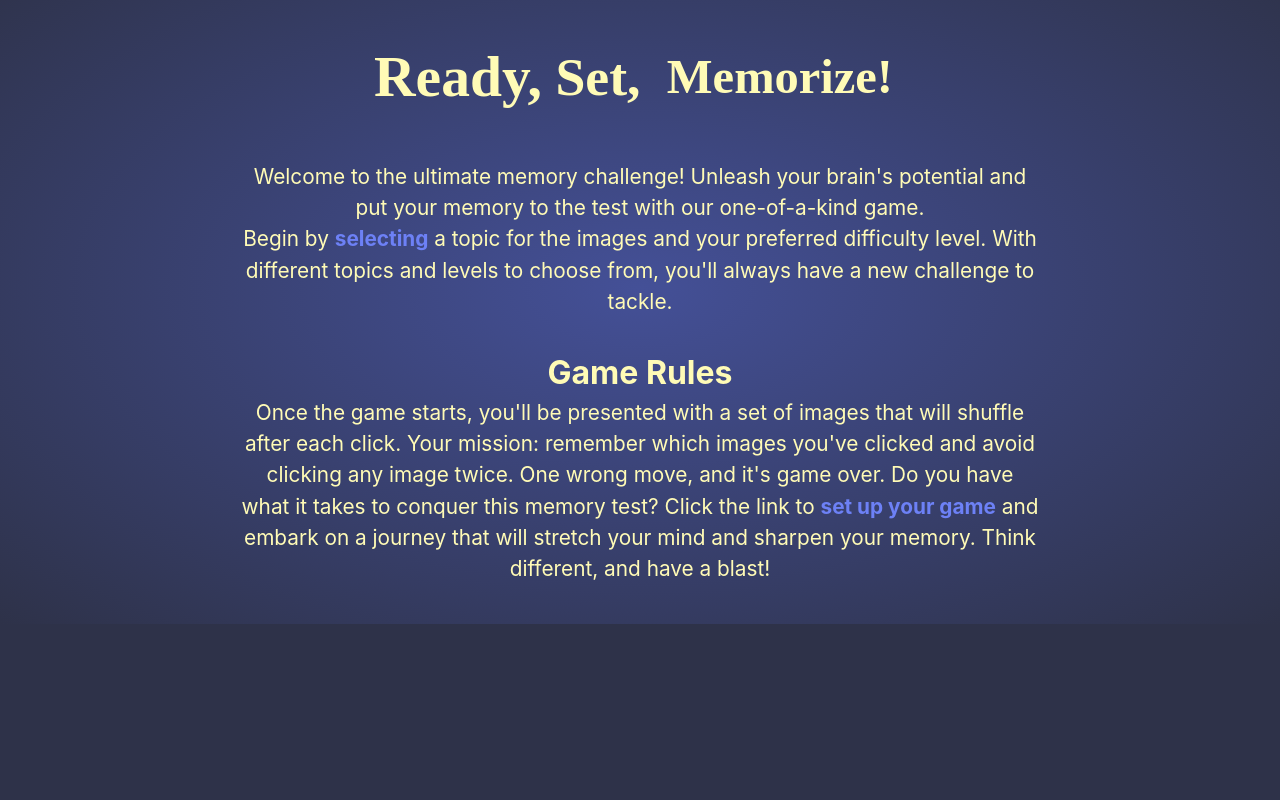
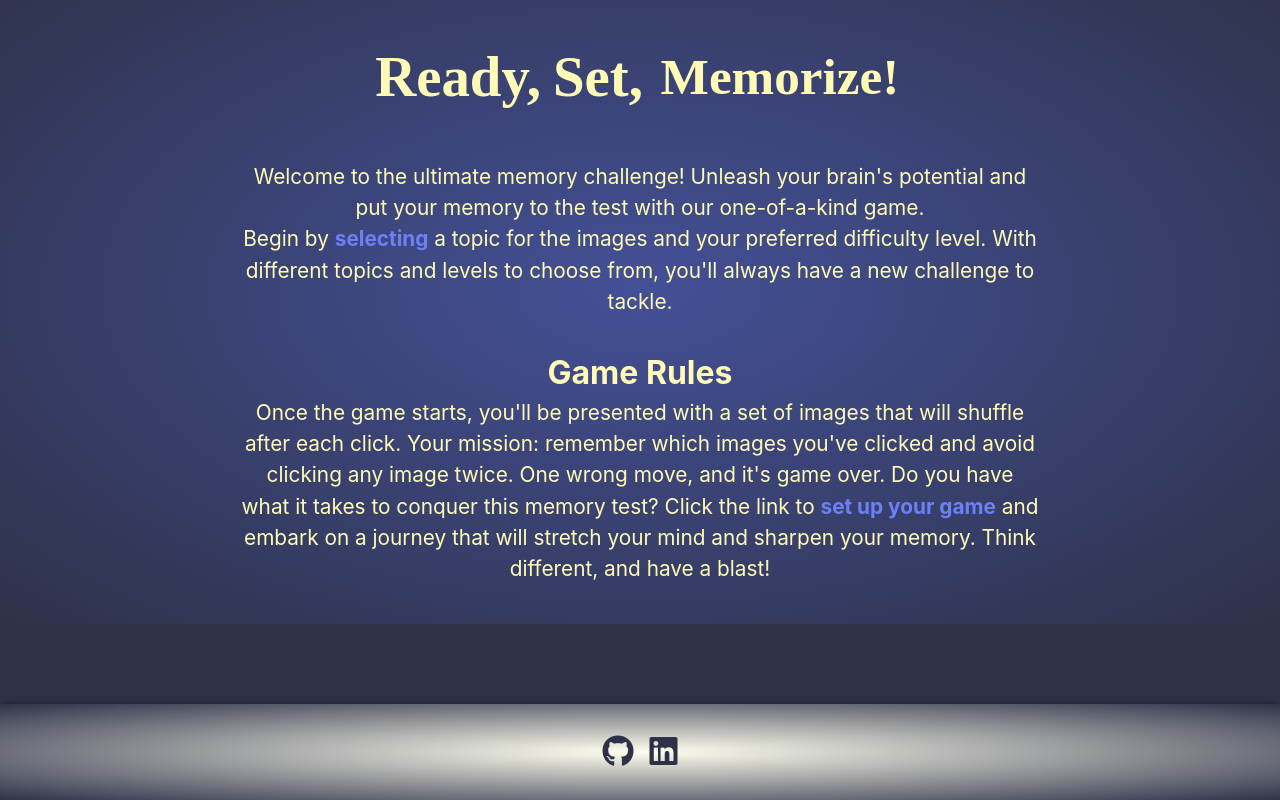
Before and after one commit to PivtoranisV/project-memory-game, a React (Vite) app: page / in a window 1280 px wide. Shown: the part 287-1087 px from the top of the page. Before the commit the page ends 911 px from the top, so only its background shows below. Built offline with nearby package versions, Linux system fonts and the light colour scheme; the HTML template or start-up script is replaced by a standard one; a web font is replaced by a local one.

Commit message:
Added footer

```diff
--- a/index.html
+++ b/index.html
@@ -5,6 +5,7 @@
   <meta charset="UTF-8" />
   <link rel="icon" type="image/svg+xml" href="/vite.svg" />
   <meta name="viewport" content="width=device-width, initial-scale=1.0" />
+  <script src="https://kit.fontawesome.com/91f6ad78a8.js" crossorigin="anonymous"></script>
   <title>Memory game</title>
 </head>
 
--- /dev/null
+++ b/src/components/Footer/Footer.jsx
@@ -0,0 +1,26 @@
+import styles from './Footer.module.css';
+
+const Footer = () => {
+  return (
+    <div className={styles.footer}>
+      <div>
+        <a
+          href="https://github.com/PivtoranisV"
+          target="_blank"
+          rel="noopener noreferrer"
+        >
+          <i className="fab fa-github"></i>
+        </a>
+        <a
+          href="https://www.linkedin.com/in/volodymyr-pivtoranis/"
+          target="_blank"
+          rel="noopener noreferrer"
+        >
+          <i className="fab fa-linkedin"></i>
+        </a>
+      </div>
+    </div>
+  );
+};
+
+export default Footer;
--- /dev/null
+++ b/src/components/Footer/Footer.module.css
@@ -0,0 +1,22 @@
+.footer {
+    width: 100%;
+    height: 6rem;
+    background-image: repeating-radial-gradient(var(--color-primary), var(--color-secondary));
+    color: var(--color-secondary-200);
+    display: flex;
+    justify-content: space-around;
+    align-items: center;
+    flex-wrap: wrap;
+    margin-top: 5rem;
+    box-shadow: 0 2px 8px var(--color-shadow);
+}
+
+.footer a {
+    color: var(--color-secondary);
+    font-size: 32px;
+    margin: 0.5rem;
+}
+
+.footer a:hover {
+    color: var(--color-primary-200);
+}
--- a/src/components/Header/Header.module.css
+++ b/src/components/Header/Header.module.css
@@ -3,6 +3,7 @@
     background-color: var(--color-primary);
     background-image: repeating-radial-gradient(var(--color-primary), var(--color-secondary));
     color: var(--color-secondary);
+    box-shadow: 0 2px 8px var(--color-shadow);
     display: flex;
     justify-content: space-between;
     align-items: center;
--- a/src/components/UserInput/UserInputWrapper.module.css
+++ b/src/components/UserInput/UserInputWrapper.module.css
@@ -1,6 +1,4 @@
 .container {
-    position: absolute;
-    top: 35%;
     background-image: repeating-radial-gradient(var(--color-secondary-200), var(--color-secondary));
     display: flex;
     flex-direction: column;
--- a/src/index.css
+++ b/src/index.css
@@ -24,3 +24,10 @@
   margin: 0;
   padding: 0;
 }
+
+#root {
+  height: 100vh;
+  display: flex;
+  flex-direction: column;
+  justify-content: space-between;
+}
--- a/src/pages/RootLayout.jsx
+++ b/src/pages/RootLayout.jsx
@@ -1,5 +1,6 @@
 import { Outlet } from 'react-router-dom';
 import Header from '../components/Header/Header';
+import Footer from '../components/Footer/Footer';
 
 const RootLayout = () => {
   return (
@@ -8,6 +9,9 @@ const RootLayout = () => {
       <main>
         <Outlet />
       </main>
+      <footer>
+        <Footer />
+      </footer>
     </>
   );
 };
```
